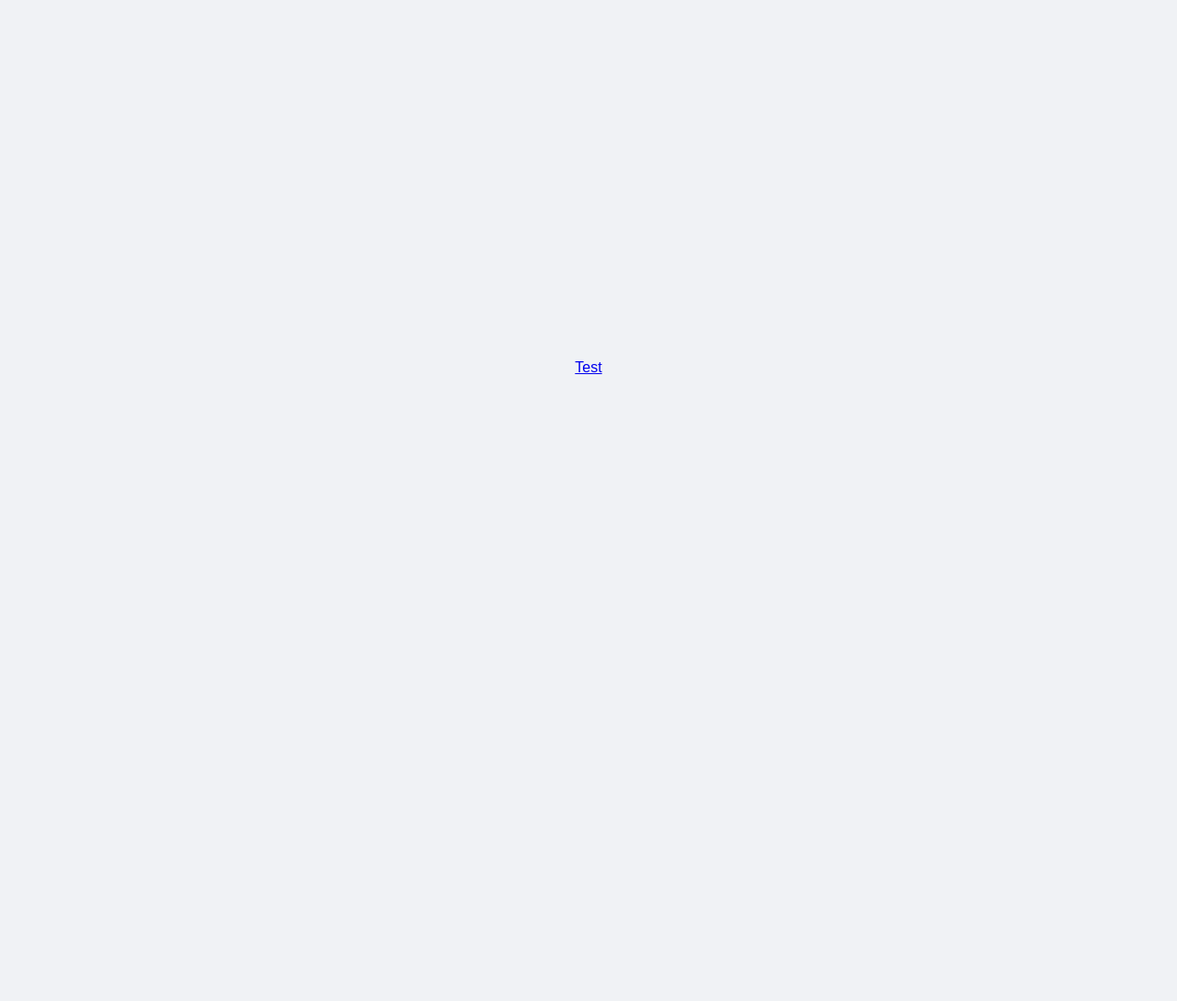
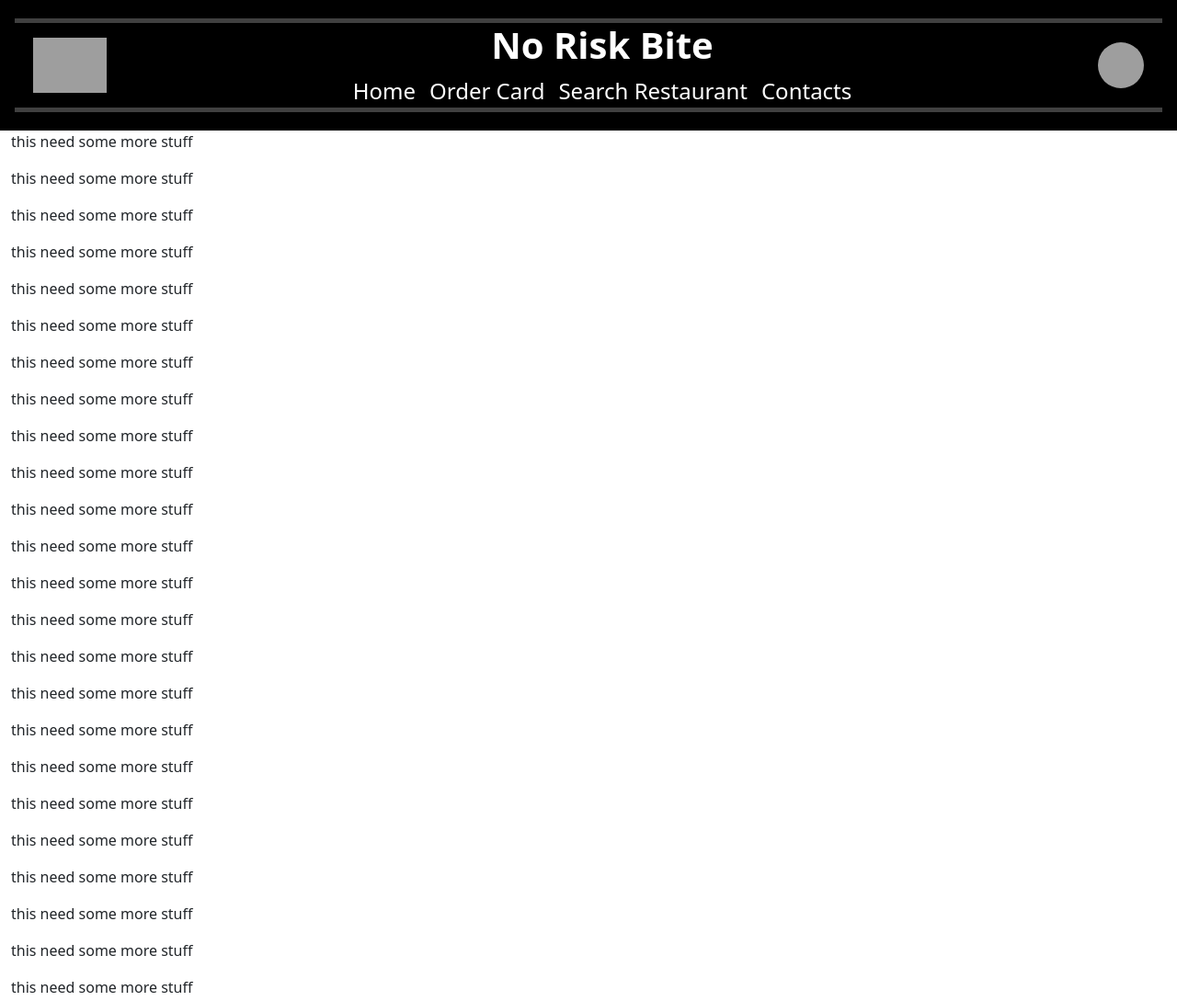
Before and after one commit to Smurfhvr8ght/NoRisk-Bite, a plain HTML site: page HomePage.html in a window 1280 px wide. Shown: the top 1089 px of the page at 92% size. Before the commit the page ends 800 px from the top, so only its background shows below. Drawn offline with nearby package versions, Linux system fonts and the light colour scheme; grey boxes are pictures that could not be loaded.

Commit message:
Add files via upload

```diff
--- a/HomePage.html
+++ b/HomePage.html
@@ -4,9 +4,89 @@
     <meta charset="UTF-8">
     <title>HomePage</title>
     <link rel="stylesheet" href="StyleSheet.css">
+    <link href="https://cdn.jsdelivr.net/npm/bootstrap@5.3.3/dist/css/bootstrap.min.css" rel="stylesheet" integrity="sha384-QWTKZyjpPEjISv5WaRU9OFeRpok6YctnYmDr5pNlyT2bRjXh0JMhjY6hW+ALEwIH" crossorigin="anonymous">
+    <script src="https://cdn.jsdelivr.net/npm/bootstrap@5.3.3/dist/js/bootstrap.bundle.min.js" integrity="sha384-YvpcrYf0tY3lHB60NNkmXc5s9fDVZLESaAA55NDzOxhy9GkcIdslK1eN7N6jIeHz" crossorigin="anonymous"></script>
 </head>
 <body>
-    <a href="Login.html">Test</a>
-    <script src="script.js"></script>
+    <header class="main_header">
+    <hr class="header_divider">
+
+    <div class="header_container">
+        <!-- Left: Logo -->
+        <a href="HomePage.html">
+            <img src="https://encrypted-tbn0.gstatic.com/images?q=tbn:ANd9GcSB5XsSRUyBqBjIFGq3KYxYTOON0p1KOfzfgw&s" alt="Logo" class="logo">
+        </a>
+        <!-- Center: Title + Navigation -->
+        <div class="header_content">
+            <h1><b>No Risk Bite</b></h1>
+            <p class="nav_links">
+                <a class="header_link" href="HomePage.html">Home</a>
+                <a class="header_link" href="#temp">Order Card</a>
+                <a class="header_link" href="#temp">Search Restaurant</a>
+                <a class="header_link" href="#temp">Contacts</a>
+            </p>
+        </div>
+        <!-- Right: Profile picture linking to account -->
+        <a href="account.html">
+            <img src="https://static.tvtropes.org/pmwiki/pub/images/blush_blush_marshmallow.jpg" alt="Profile" class="profile_pic">
+        </a>
+    </div>
+    <hr class="header_divider">
+    </header>
+    <div class="container-fluid">
+        <p>this need some more stuff</p>
+        <p>this need some more stuff</p>
+        <p>this need some more stuff</p>
+        <p>this need some more stuff</p>
+        <p>this need some more stuff</p>
+        <p>this need some more stuff</p>
+        <p>this need some more stuff</p>
+        <p>this need some more stuff</p>
+        <p>this need some more stuff</p>
+        <p>this need some more stuff</p>
+        <p>this need some more stuff</p>
+        <p>this need some more stuff</p>
+        <p>this need some more stuff</p>
+        <p>this need some more stuff</p>
+        <p>this need some more stuff</p>
+        <p>this need some more stuff</p>
+        <p>this need some more stuff</p>
+        <p>this need some more stuff</p>
+        <p>this need some more stuff</p>
+        <p>this need some more stuff</p>
+        <p>this need some more stuff</p>
+        <p>this need some more stuff</p>
+        <p>this need some more stuff</p>
+        <p>this need some more stuff</p>
+        <p>this need some more stuff</p>
+        <p>this need some more stuff</p>
+        <p>this need some more stuff</p>
+        <p>this need some more stuff</p>
+        <p>this need some more stuff</p>
+        <p>this need some more stuff</p>
+        <p>this need some more stuff</p>
+        <p>this need some more stuff</p>
+        <p>this need some more stuff</p>
+        <p>this need some more stuff</p>
+        <p>this need some more stuff</p>
+        <p>this need some more stuff</p>
+        <p>this need some more stuff</p>
+        <p>this need some more stuff</p>
+        <p>this need some more stuff</p>
+        <p>this need some more stuff</p>
+        <p>this need some more stuff</p>
+        <p>this need some more stuff</p>
+        <p>this need some more stuff</p>
+        <p>this need some more stuff</p>
+        <p>this need some more stuff</p>
+        <p>this need some more stuff</p>
+        <p>this need some more stuff</p>
+        <p>this need some more stuff</p>
+        <p>this need some more stuff</p>
+        <p>this need some more stuff</p>
+        <p>this need some more stuff</p>
+        <a href="Login.html">Back</a>
+        <script src="script.js"></script>
+    </div>
 </body>
 </html>
--- a/StyleSheet.css
+++ b/StyleSheet.css
@@ -1,4 +1,4 @@
-body {
+.login_body {
     margin: 0;
     padding: 0;
     background-color: #f0f2f5;
@@ -63,3 +63,64 @@ body {
 .button-group .button {
     flex: 1;
 }
+
+.main_header {
+    position: sticky;
+    top: 0;
+    padding: 20px 16px;
+    background: black;
+    color: #ffffff;
+    z-index: 1000;
+}
+
+.header_divider {
+    border: none;
+    height: 5px;
+    background-color: white;
+    margin: 0;
+}
+
+.header_container {
+    display: flex;
+    align-items: center;
+    justify-content: space-between;
+    position: relative;
+}
+
+.logo {
+    height: 60px;
+    width: auto;
+    margin-left: 20px;
+}
+
+.header_content {
+    text-align: center;
+    flex-grow: 1;
+    margin: 0;
+}
+
+.nav_links {
+    margin: 0;
+    padding: 0;
+    display: flex;
+    justify-content: center;
+    gap: 15px;
+}
+
+.header_link {
+    color: #FFFFFF;
+    text-decoration: none;
+    font-size: 18pt;
+}
+
+.header_link:hover {
+    text-decoration: underline;
+}
+
+.profile_pic {
+    height: 50px;
+    width: 50px;
+    border-radius: 50%;
+    object-fit: cover;
+    margin-right: 20px;
+}
```
Also changed, not shown: Index.html (+1 -1 lines), Login.html (+1 -1 lines).
